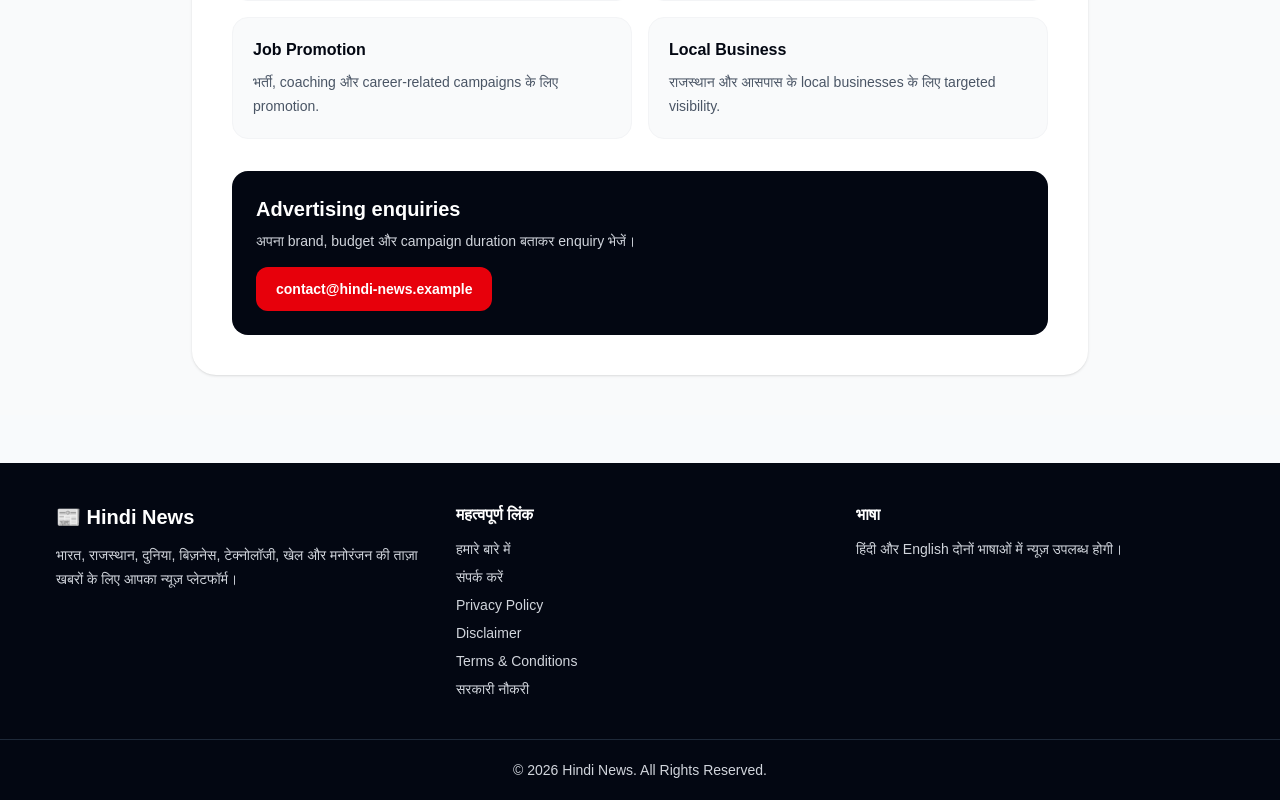
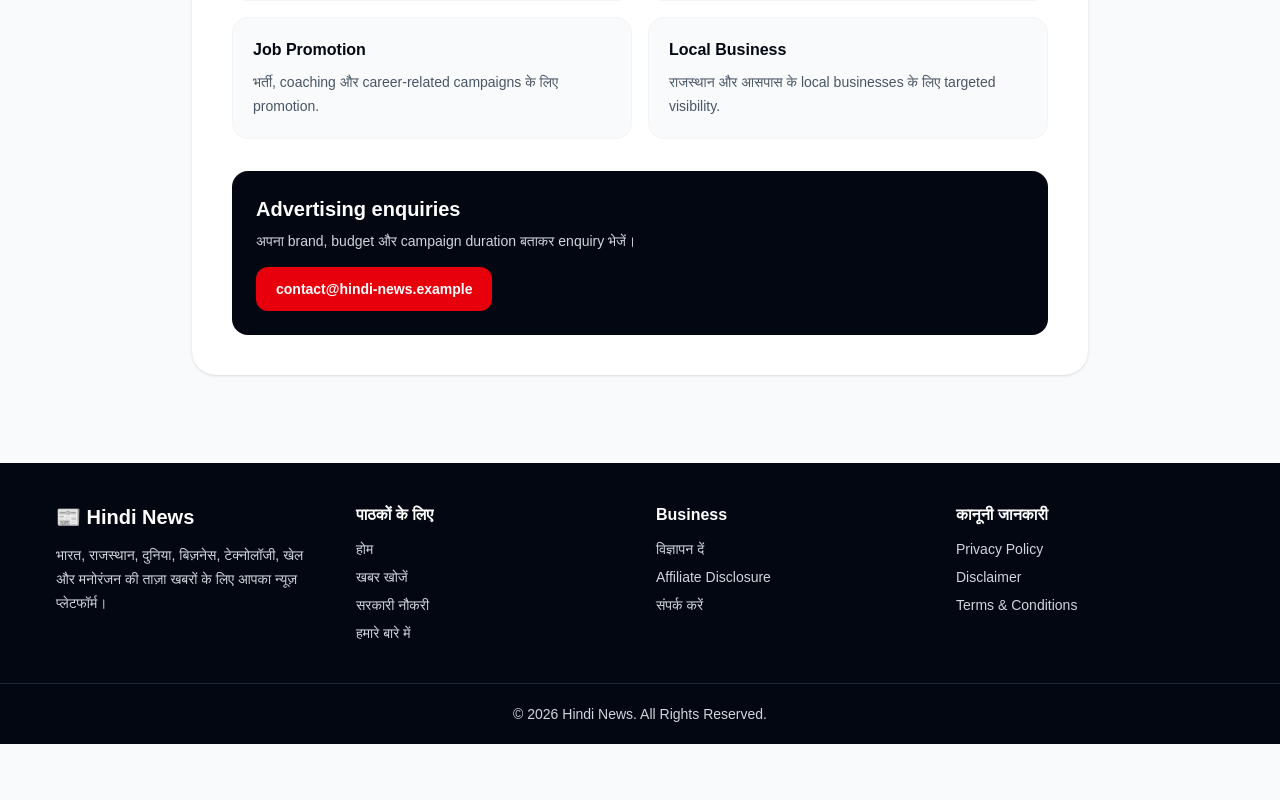
Before and after one commit to bhoopendramandoliya786-source/hindi-news, a Next.js app: page /advertise in a window 1280 px wide. Shown: the part 506-1306 px from the top of the page. After the commit the page ends 1250 px from the top, so only its background shows below. Built offline with nearby package versions, Linux system fonts and the light colour scheme; no server answers.

Commit message:
Add monetization and business links to footer

```diff
--- a/components/Footer.tsx
+++ b/components/Footer.tsx
@@ -3,25 +3,35 @@ import Link from "next/link";
 export default function Footer() {
   return (
     <footer className="mt-12 bg-gray-950 text-gray-300">
-      <div className="container grid gap-8 py-10 md:grid-cols-3">
+      <div className="container grid gap-8 py-10 md:grid-cols-4">
         <div>
           <h2 className="mb-3 text-xl font-bold text-white">📰 Hindi News</h2>
           <p className="text-sm leading-6">भारत, राजस्थान, दुनिया, बिज़नेस, टेक्नोलॉजी, खेल और मनोरंजन की ताज़ा खबरों के लिए आपका न्यूज़ प्लेटफॉर्म।</p>
         </div>
         <div>
-          <h3 className="mb-3 font-bold text-white">महत्वपूर्ण लिंक</h3>
+          <h3 className="mb-3 font-bold text-white">पाठकों के लिए</h3>
           <div className="flex flex-col gap-2 text-sm">
+            <Link href="/" className="hover:text-white">होम</Link>
+            <Link href="/search" className="hover:text-white">खबर खोजें</Link>
+            <Link href="/jobs" className="hover:text-white">सरकारी नौकरी</Link>
             <Link href="/about" className="hover:text-white">हमारे बारे में</Link>
+          </div>
+        </div>
+        <div>
+          <h3 className="mb-3 font-bold text-white">Business</h3>
+          <div className="flex flex-col gap-2 text-sm">
+            <Link href="/advertise" className="hover:text-white">विज्ञापन दें</Link>
+            <Link href="/affiliate-disclosure" className="hover:text-white">Affiliate Disclosure</Link>
             <Link href="/contact" className="hover:text-white">संपर्क करें</Link>
+          </div>
+        </div>
+        <div>
+          <h3 className="mb-3 font-bold text-white">कानूनी जानकारी</h3>
+          <div className="flex flex-col gap-2 text-sm">
             <Link href="/privacy" className="hover:text-white">Privacy Policy</Link>
             <Link href="/disclaimer" className="hover:text-white">Disclaimer</Link>
             <Link href="/terms" className="hover:text-white">Terms & Conditions</Link>
-            <Link href="/jobs" className="hover:text-white">सरकारी नौकरी</Link>
           </div>
-        </div>
-        <div>
-          <h3 className="mb-3 font-bold text-white">भाषा</h3>
-          <p className="text-sm">हिंदी और English दोनों भाषाओं में न्यूज़ उपलब्ध होगी।</p>
         </div>
       </div>
       <div className="border-t border-gray-800"><div className="container py-5 text-center text-sm">© {new Date().getFullYear()} Hindi News. All Rights Reserved.</div></div>
```
